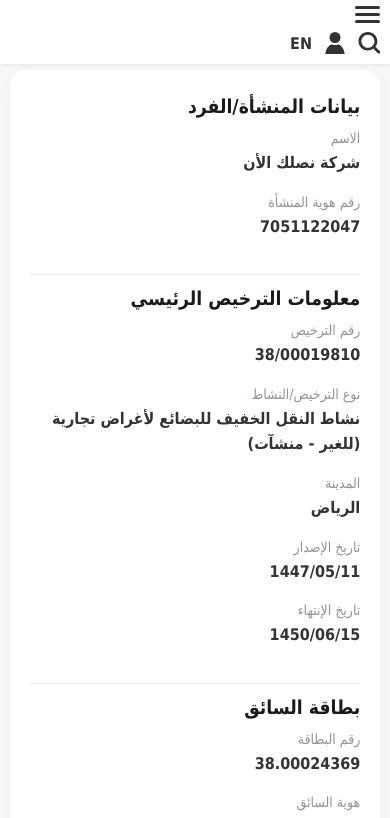
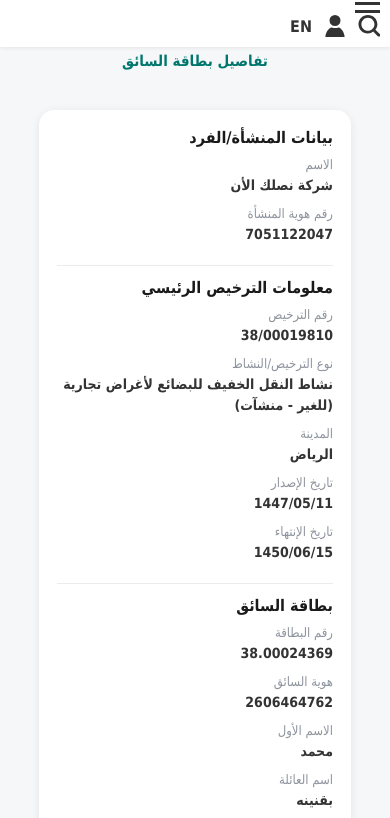
Before and after one commit to naql-logisti-sa-validatedriver-card/38.00024369, a plain HTML site: page index.html in a window 390 px wide. Shown: the part 58-876 px from the top of the page. Drawn offline with Linux system fonts and the light colour scheme.

Commit message:
Update index.html

```diff
--- a/index.html
+++ b/index.html
@@ -5,7 +5,7 @@
 <meta name="viewport" content="width=device-width, initial-scale=1.0">
 <title>تفاصيل بطاقة السائق — Logisti</title>
 <style>
-/* عام */
+/* ---- عام ---- */
 * { box-sizing: border-box; margin: 0; padding: 0; }
 body {
     font-family: "Tahoma", Arial, sans-serif;
@@ -13,7 +13,7 @@ body {
     padding-top: 70px;
 }
 
-/* الهيدر */
+/* --- الهيدر --- */
 .site-header {
     position: fixed;
     top: 0;
@@ -27,7 +27,9 @@ body {
     z-index: 1000;
     flex-wrap: wrap;
 }
+
 .site-header .logo img { height: 36px; }
+
 .site-header .nav-links {
     display: flex;
     gap: 18px;
@@ -36,6 +38,7 @@ body {
     flex: 1;
     text-align: center;
 }
+
 .site-header .nav-links a {
     text-decoration: none;
     color: #333;
@@ -43,49 +46,64 @@ body {
     font-weight: 500;
     font-size: 14px;
 }
+
 .site-header .nav-links a:hover { color: #00766c; }
+
 .site-header .header-icons {
     display: flex;
     gap: 12px;
     align-items: center;
 }
+
 .site-header .header-icons svg {
     width: 22px;
     height: 22px;
     fill: #333;
     cursor: pointer;
 }
-.site-header .lang-btn { font-weight: bold; cursor: pointer; color: #333; }
 
-/* عنوان البطاقة */
+.site-header .lang-btn {
+    font-weight: bold;
+    cursor: pointer;
+    color: #333;
+}
+
+/* --- عنوان البطاقة --- */
 .top-header {
     width: 95%;
     max-width: 650px;
-    margin: 20px auto 15px;
-    text-align: right;
+    margin: 40px auto 15px;
+    text-align: center;
     color: #00766c;
     font-size: 16px;
     font-weight: bold;
 }
 
-/* البطاقة */
+/* --- البطاقة --- */
 .main-container {
     background: #fff;
-    width: 95%;
-    max-width: 650px;
-    border-radius: 18px;
-    padding: 35px 25px;
-    box-shadow: 0 4px 15px rgba(0,0,0,0.03);
-    margin: 25px auto;
+    width: 70%;
+    max-width: 400px;
+    padding: 20px;
+    border-radius: 15px;
+    box-shadow: 0 2px 10px rgba(0,0,0,0.08);
+    margin: 60px auto;
 }
-.section { margin-bottom: 35px; }
-.section-title { font-size: 1.25rem; font-weight: 600; margin-bottom: 18px; color: #1a1a1a; text-align: right; }
-.info-group { margin-bottom: 18px; text-align: right; }
-.info-group .label { font-size: 13px; color: #8e949e; display: block; margin-bottom: 4px; }
-.info-group .value { font-size: 15px; font-weight: bold; color: #333; display: block; line-height: 1.6; }
-hr { border: none; border-top: 1px solid #ececec; margin: 20px 0; }
 
-/* مودال البحث وتسجيل الدخول */
+.section { margin-bottom: 20px; }
+.section-title {
+    font-size: 16px;
+    font-weight: 600;
+    margin-bottom: 10px;
+    color: #1a1a1a;
+    text-align: right;
+}
+.info-group { margin-bottom: 10px; text-align: right; }
+.info-group .label { font-size: 13px; color: #8e949e; display: block; margin-bottom: 3px; }
+.info-group .value { font-size: 14px; font-weight: bold; color: #333; display: block; line-height: 1.5; }
+hr { border: none; border-top: 1px solid #ececec; margin: 12px 0; }
+
+/* --- مودالات البحث وتسجيل الدخول --- */
 .modal {
     display: none;
     position: fixed;
@@ -98,7 +116,9 @@ hr { border: none; border-top: 1px solid #ececec; margin: 20px 0; }
     opacity: 0;
     transition: opacity 0.3s ease;
 }
+
 .modal.show { display: block; opacity: 1; }
+
 .modal-content {
     background-color: #fff;
     margin: 100px auto;
@@ -110,7 +130,9 @@ hr { border: none; border-top: 1px solid #ececec; margin: 20px 0; }
     transform: translateY(-50px);
     transition: transform 0.3s ease;
 }
+
 .modal.show .modal-content { transform: translateY(0); }
+
 .modal-content input {
     width: 90%;
     padding: 8px;
@@ -118,6 +140,7 @@ hr { border: none; border-top: 1px solid #ececec; margin: 20px 0; }
     border-radius: 5px;
     border: 1px solid #ccc;
 }
+
 .modal-content button {
     background-color: #00766c;
     color: #fff;
@@ -126,67 +149,51 @@ hr { border: none; border-top: 1px solid #ececec; margin: 20px 0; }
     border-radius: 5px;
     cursor: pointer;
 }
+
 .close { float: right; font-size: 20px; cursor: pointer; }
 
-/* تجاوب الشاشات */
+/* --- تجاوب الشاشات --- */
 @media (max-width: 768px) {
     .site-header { flex-direction: column; align-items: flex-start; gap: 10px; padding: 10px; }
     .site-header .nav-links { justify-content: flex-start; gap: 8px; width: 100%; text-align: right; }
-    .main-container { padding: 25px 15px; }
+    .main-container { width: 80%; max-width: 350px; padding: 18px; margin: 40px auto; }
     .top-header { font-size: 15px; }
 }
 
-/* شاشة صغيرة جدًا: Hamburger + البطاقة الجوال */
+/* --- شاشة صغيرة جدًا --- */
 @media (max-width: 500px) {
-    .hamburger {
-        display: block;
-        cursor: pointer;
-        width: 25px;
-        height: 20px;
-        position: relative;
-    }
-    .hamburger span {
-        display: block;
-        height: 3px;
-        width: 100%;
-        background: #333;
-        margin: 4px 0;
-        border-radius: 2px;
-        transition: all 0.3s ease;
-    }
-    .hamburger.open span:nth-child(1) { transform: rotate(45deg) translate(5px, 5px); }
-    .hamburger.open span:nth-child(2) { opacity: 0; }
-    .hamburger.open span:nth-child(3) { transform: rotate(-45deg) translate(5px, -5px); }
-
+    .site-header { flex-wrap: nowrap; justify-content: space-between; }
     .site-header .nav-links {
         display: none;
         flex-direction: column;
         background: #fff;
         width: 100%;
-        max-height: 300px;
-        overflow-y: auto;
         padding: 10px 0;
         position: absolute;
         top: 60px;
         left: 0;
         border-top: 1px solid #ececec;
-        opacity: 0;
-        transform: translateY(-10px);
-        transition: all 0.3s ease;
     }
-    .site-header .nav-links.show { display: flex; opacity: 1; transform: translateY(0); }
-
-    /* تحسين البطاقة للجوال كما في الصورة */
-    .main-container {
-        width: 95%;
-        padding: 25px 20px;
-        border-radius: 15px;
-        margin: 20px auto;
+    .site-header .nav-links.show { display: flex; }
+    .hamburger {
+        display: block;
+        cursor: pointer;
+        width: 25px;
+        height: 3px;
+        background: #333;
+        position: relative;
     }
-    .section-title { font-size: 1.2rem; margin-bottom: 12px; }
-    .info-group .label { font-size: 14px; }
-    .info-group .value { font-size: 16px; }
-    hr { margin: 12px 0; }
+    .hamburger::before, .hamburger::after {
+        content: "";
+        width: 25px;
+        height: 3px;
+        background: #333;
+        position: absolute;
+        left: 0;
+        transition: 0.3s;
+    }
+    .hamburger::before { top: -8px; }
+    .hamburger::after { top: 8px; }
 }
 </style>
 </head>
@@ -194,19 +201,21 @@ hr { border: none; border-top: 1px solid #ececec; margin: 20px 0; }
 
 <header class="site-header">
     <div class="logo"><img src="https://i.postimg.cc/Y23QZMdq/logsity.png" alt="شعار لوجيستي"></div>
-    <div class="hamburger" onclick="toggleMenu(this)"><span></span><span></span><span></span></div>
+    <div class="hamburger" onclick="toggleMenu()"></div>
+
     <nav class="nav-links">
-        <a href="#">الرئيسية</a><a href="#">لوجستي</a><a href="#">الخدمات</a>
-        <a href="#">الخريطة الملاحية</a><a href="#">المراكز اللوجستية</a>
-        <a href="#">مجلس الشراكة اللوجستي</a><a href="#">دليل الناقلين المرخصين</a>
+        <a href="#">الرئيسية</a>
+        <a href="#">لوجستي</a>
+        <a href="#">الخدمات</a>
+        <a href="#">الخريطة الملاحية</a>
+        <a href="#">المراكز اللوجستية</a>
+        <a href="#">مجلس الشراكة اللوجستي</a>
+        <a href="#">دليل الناقلين المرخصين</a>
     </nav>
+
     <div class="header-icons">
-        <svg class="icon-search" viewBox="0 0 512 512" onclick="openSearch()">
-            <path d="M505 442.7L405.3 343c28.3-34.9 45.7-79 45.7-127C451 96.5 354.5 0 231 0S11 96.5 11 216s96.5 216 216 216c48 0 92.1-17.3 127-45.7l99.7 99.7c10 10 23.3 15 36.7 15s26.7-5 36.7-15c20-20 20-52.5 0-72.5zM231 368c-84.1 0-152-67.9-152-152S146.9 64 231 64s152 67.9 152 152-67.9 152-152 152z"/>
-        </svg>
-        <svg class="icon-user" viewBox="0 0 448 512" onclick="openLogin()">
-            <path d="M224 256A128 128 0 1 0 224 0a128 128 0 1 0 0 256zm89.6 32h-11.2c-22.7 10.3-47.9 16-75.2 16s-52.5-5.7-75.2-16h-11.2C100.3 288 0 388.3 0 512h448c0-123.7-100.3-224-134.4-224z"/>
-        </svg>
+        <svg class="icon-search" viewBox="0 0 512 512" onclick="openSearch()"><path d="M505 442.7L405.3 343c28.3-34.9 45.7-79 45.7-127C451 96.5 354.5 0 231 0S11 96.5 11 216s96.5 216 216 216c48 0 92.1-17.3 127-45.7l99.7 99.7c10 10 23.3 15 36.7 15s26.7-5 36.7-15c20-20 20-52.5 0-72.5zM231 368c-84.1 0-152-67.9-152-152S146.9 64 231 64s152 67.9 152 152-67.9 152-152 152z"/></svg>
+        <svg class="icon-user" viewBox="0 0 448 512" onclick="openLogin()"><path d="M224 256A128 128 0 1 0 224 0a128 128 0 1 0 0 256zm89.6 32h-11.2c-22.7 10.3-47.9 16-75.2 16s-52.5-5.7-75.2-16h-11.2C100.3 288 0 388.3 0 512h448c0-123.7-100.3-224-134.4-224z"/></svg>
         <span class="lang-btn">EN</span>
     </div>
 </header>
@@ -263,11 +272,10 @@ hr { border: none; border-top: 1px solid #ececec; margin: 20px 0; }
 
 <script>
 // Hamburger toggle
-function toggleMenu(el){
-    const nav = document.querySelector(".site-header .nav-links");
-    nav.classList.toggle("show");
-    el.classList.toggle("open");
+function toggleMenu(){
+    document.querySelector(".site-header .nav-links").classList.toggle("show");
 }
+
 // المودالات
 function openSearch(){document.getElementById('search-modal').classList.add('show');}
 function closeSearch(){document.getElementById('search-modal').classList.remove('show');}
@@ -277,11 +285,13 @@ window.onclick = function(event){
     if(event.target.id==='search-modal') closeSearch();
     if(event.target.id==='login-modal') closeLogin();
 }
-// زر اللغة
+
+// زر اللغة مع ترجمة كل شيء
 const langBtn = document.querySelector(".lang-btn");
 let currentLang = "ar";
+
 const arabicTexts = {
-    topHeader: "تفاصيل بطاقة السائق",
+    topHeader:"تفاصيل بطاقة السائق",
     sectionTitles: ["بيانات المنشأة/الفرد","معلومات الترخيص الرئيسي","بطاقة السائق"],
     labels: ["الاسم","رقم هوية المنشأة","رقم الترخيص","نوع الترخيص/النشاط","المدينة",
              "تاريخ الإصدار","تاريخ الإنتهاء","رقم البطاقة","هوية السائق","الاسم الأول",
@@ -290,8 +300,9 @@ const arabicTexts = {
              "1447/05/11","1450/06/15","38.00024369","2606464762","محمد","بقنينه","2026-02-28","2026-05-29","نشاط النقل الخفيف للبضائع لأغراض تجارية (للغير - منشآت)"],
     navLinks: ["الرئيسية","لوجستي","الخدمات","الخريطة الملاحية","المراكز اللوجستية","مجلس الشراكة اللوجستي","دليل الناقلين المرخصين"]
 };
+
 const englishTexts = {
-    topHeader: "Driver Card Details",
+    topHeader:"Driver Card Details",
     sectionTitles: ["Company/Individual Info","Main License Info","Driver Card"],
     labels: ["Name","Company ID","License Number","License Type/Activity","City",
              "Issue Date","Expiry Date","Card Number","Driver ID","First Name",
@@ -300,22 +311,27 @@ const englishTexts = {
              "1447/05/11","1450/06/15","38.00024369","2606464762","Mohammed","Bqnina","2026-02-28","2026-05-29","Light Goods Transport for Commercial Purposes (Others - Company)"],
     navLinks: ["Home","Logisti","Services","Navigation Map","Logistic Centers","Logistic Partnership Council","Licensed Carriers Guide"]
 };
-langBtn.addEventListener("click",()=>{
+
+langBtn.addEventListener("click", ()=>{
     const navs = document.querySelectorAll(".site-header .nav-links a");
-    if(currentLang==="ar"){
-        currentLang="en"; langBtn.textContent="AR";
-        document.querySelector(".top-header").textContent=englishTexts.topHeader;
-        document.querySelectorAll(".section-title").forEach((el,i)=>el.textContent=englishTexts.sectionTitles[i]);
-        document.querySelectorAll(".info-group .label").forEach((el,i)=>el.textContent=englishTexts.labels[i]);
-        document.querySelectorAll(".info-group .value").forEach((el,i)=>el.textContent=englishTexts.values[i]);
-        navs.forEach((el,i)=>el.textContent=englishTexts.navLinks[i]);
+    document.documentElement.dir = (currentLang==="ar") ? "ltr" : "rtl";
+
+    if(currentLang === "ar"){
+        currentLang = "en";
+        langBtn.textContent = "AR";
+        document.querySelector(".top-header").textContent = englishTexts.topHeader;
+        document.querySelectorAll(".section-title").forEach((el,i)=> el.textContent = englishTexts.sectionTitles[i]);
+        document.querySelectorAll(".info-group .label").forEach((el,i)=> el.textContent = englishTexts.labels[i]);
+        document.querySelectorAll(".info-group .value").forEach((el,i)=> el.textContent = englishTexts.values[i]);
+        navs.forEach((el,i)=> el.textContent = englishTexts.navLinks[i]);
     } else {
-        currentLang="ar"; langBtn.textContent="EN";
-        document.querySelector(".top-header").textContent=arabicTexts.topHeader;
-        document.querySelectorAll(".section-title").forEach((el,i)=>el.textContent=arabicTexts.sectionTitles[i]);
-        document.querySelectorAll(".info-group .label").forEach((el,i)=>el.textContent=arabicTexts.labels[i]);
-        document.querySelectorAll(".info-group .value").forEach((el,i)=>el.textContent=arabicTexts.values[i]);
-        navs.forEach((el,i)=>el.textContent=arabicTexts.navLinks[i]);
+        currentLang = "ar";
+        langBtn.textContent = "EN";
+        document.querySelector(".top-header").textContent = arabicTexts.topHeader;
+        document.querySelectorAll(".section-title").forEach((el,i)=> el.textContent = arabicTexts.sectionTitles[i]);
+        document.querySelectorAll(".info-group .label").forEach((el,i)=> el.textContent = arabicTexts.labels[i]);
+        document.querySelectorAll(".info-group .value").forEach((el,i)=> el.textContent = arabicTexts.values[i]);
+        navs.forEach((el,i)=> el.textContent = arabicTexts.navLinks[i]);
     }
 });
 </script>
```
